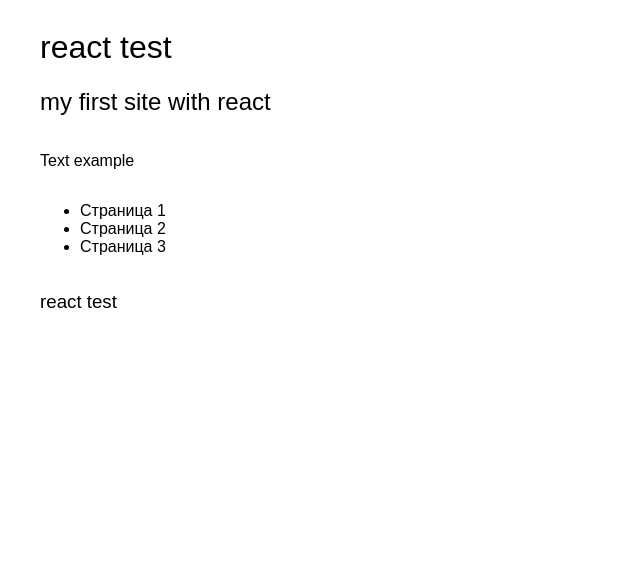
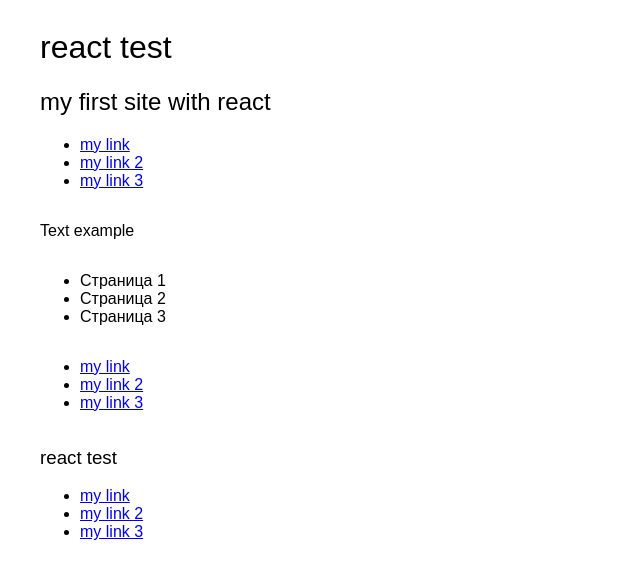
Before and after one commit to AndriiIladii/ReactCourse, a React app: page / in a window 1280 px wide. Shown: the top 578 px of the page, without its empty margins (0-640 px from the left). Built offline with nearby package versions, Linux system fonts and the light colour scheme; a web font is replaced by a local one.

Commit message:
lesson done

```diff
--- a/src/App.jsx
+++ b/src/App.jsx
@@ -20,8 +20,8 @@ const App = () => {
     <>
       <div className={styles.container}>
         <Header site={site} />
-        <Main nav={site.nav} />
-        <Sidebar />
+        <Main />
+        <Sidebar nav={site.nav} />
         <Footer site={site} />
       </div>
     </>
--- a/src/components/Footer/Footer.jsx
+++ b/src/components/Footer/Footer.jsx
@@ -1,6 +1,5 @@
 import React from "react";
 import Nav from "../Header/Nav";
-import * as styles from "./Footer.module.css";
 
 const Footer = ({ site }) => {
   return (
--- a/src/components/Header/Header.jsx
+++ b/src/components/Header/Header.jsx
@@ -1,6 +1,5 @@
 import React from "react";
 import Nav from "./Nav";
-import * as styles from "./Header.module.css";
 
 const Header = ({ site }) => {
   return (
--- a/src/components/Header/Nav.jsx
+++ b/src/components/Header/Nav.jsx
@@ -1,19 +1,16 @@
 import React from "react";
-import * as styles from "./Nav.module.css";
 
 const Nav = ({ nav }) => {
   return (
-    <>
-      <nav>
-        <ul className="main-navigation">
-          {nav.map((item) => {
-            <li>
-              <a href={item.link}>{item.text}</a>
-            </li>;
-          })}
-        </ul>
-      </nav>
-    </>
+    <nav>
+      <ul className="main-navigation">
+        {nav.map((item) => (
+          <li key={item.link}>
+            <a href={item.link}>{item.text}</a>
+          </li>
+        ))}
+      </ul>
+    </nav>
   );
 };
 
--- a/src/components/Main/Sidebar.jsx
+++ b/src/components/Main/Sidebar.jsx
@@ -1,7 +1,7 @@
 import React from "react";
-import * as styles from "./Sidebar.module.css";
+import Nav from "../Header/Nav";
 
-const Sidebar = () => {
+const Sidebar = ({ nav }) => {
   return (
     <>
       <ul>
@@ -9,6 +9,7 @@ const Sidebar = () => {
         <li>Страница 2</li>
         <li>Страница 3</li>
       </ul>
+      <Nav nav={nav} />
     </>
   );
 };
```
Also changed, not shown: 1 other file (tests, documents, lock files or other folders).
